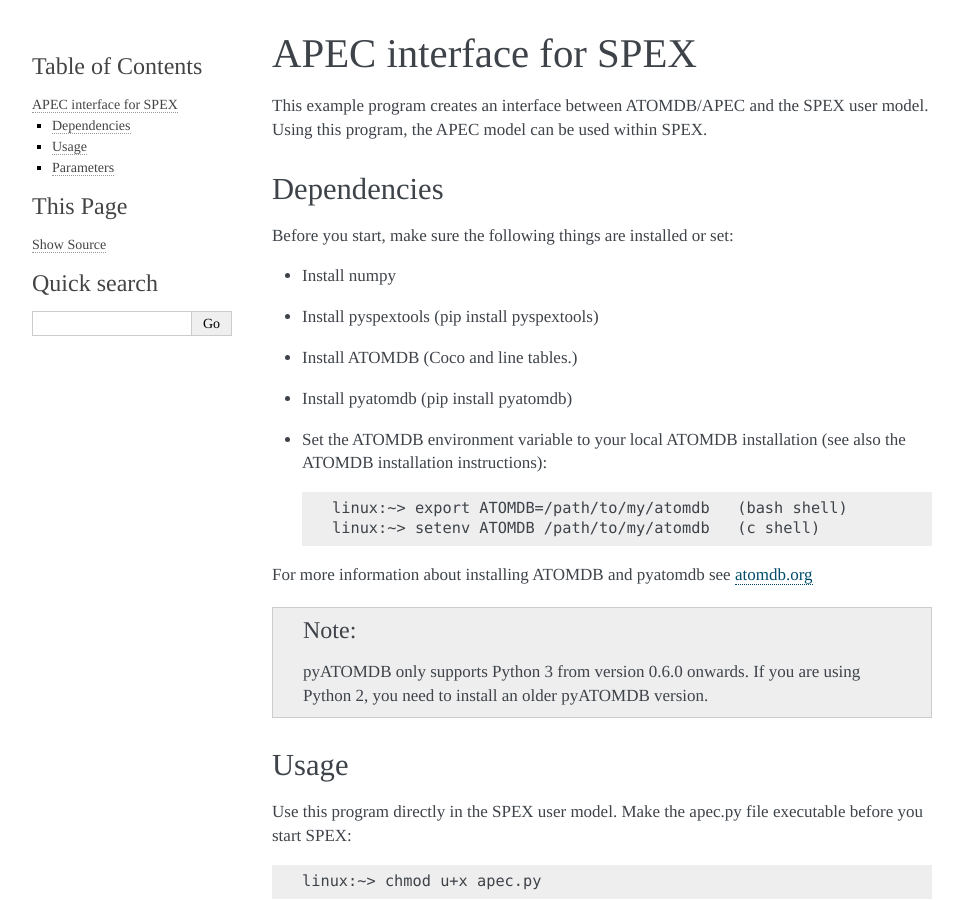
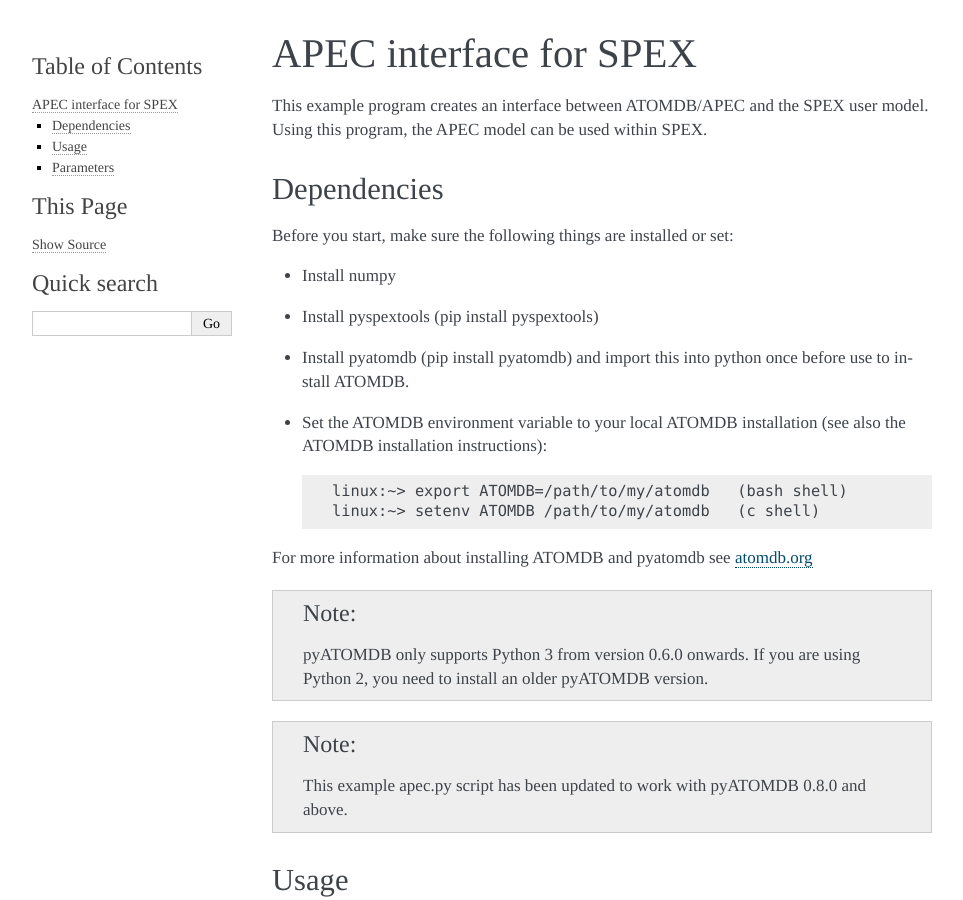
Before and after one commit to spex-xray/pyspextools, a Sphinx documentation site: the page built from doc/source/tutorials/apec.rst, in a window 1280 px wide and 900 px high. Shown: the whole window, without its empty margins (148-1111 px from the left). Built offline with Sphinx 7.4.7, drawn with Linux system fonts in a browser that asks for light colours; formulas are drawn with MathJax 3.

Commit message:
Updated apec.py to work with pyatomdb 0.8.0 and above.

```diff
--- a/doc/source/tutorials/apec.rst
+++ b/doc/source/tutorials/apec.rst
@@ -16,8 +16,7 @@ Before you start, make sure the following things are installed or set:
 
 - Install numpy
 - Install pyspextools (pip install pyspextools)
-- Install ATOMDB (Coco and line tables.)
-- Install pyatomdb (pip install pyatomdb)
+- Install pyatomdb (pip install pyatomdb) and import this into python once before use to install ATOMDB.
 - Set the ATOMDB environment variable to your local ATOMDB installation (see also the ATOMDB installation instructions)::
 
     linux:~> export ATOMDB=/path/to/my/atomdb   (bash shell)
@@ -27,6 +26,8 @@ For more information about installing ATOMDB and pyatomdb see `atomdb.org <http:
 
 .. note:: pyATOMDB only supports Python 3 from version 0.6.0 onwards. If you are using Python 2,
           you need to install an older pyATOMDB version.
+
+.. note:: This example apec.py script has been updated to work with pyATOMDB 0.8.0 and above.
 
 Usage
 -----
```
Also changed, not shown: 1 other file.
